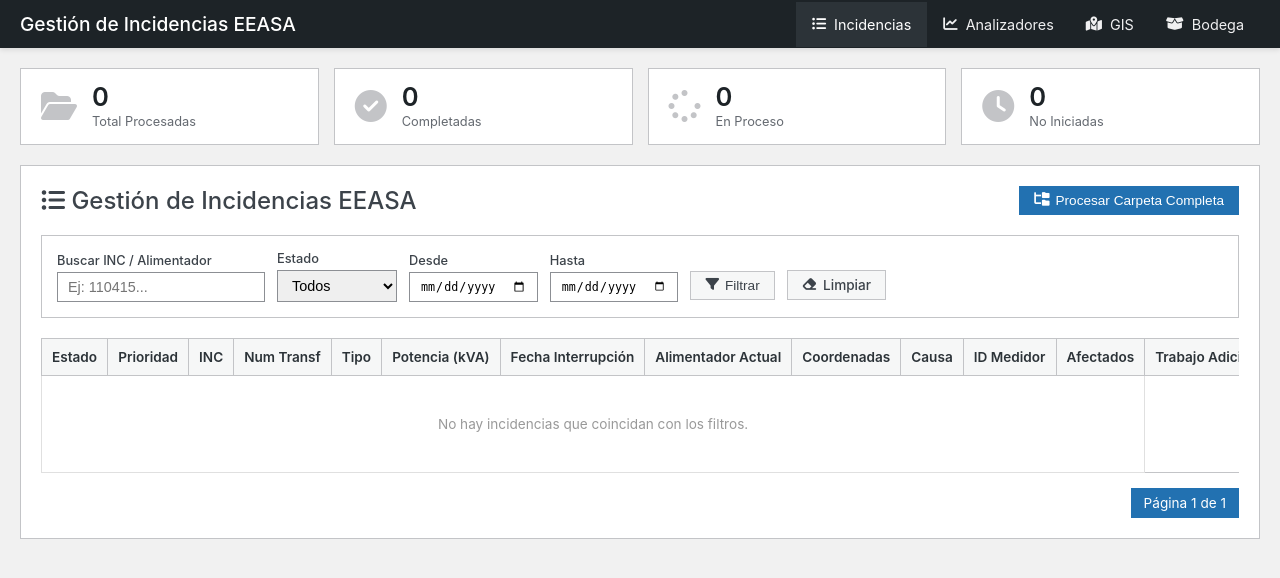
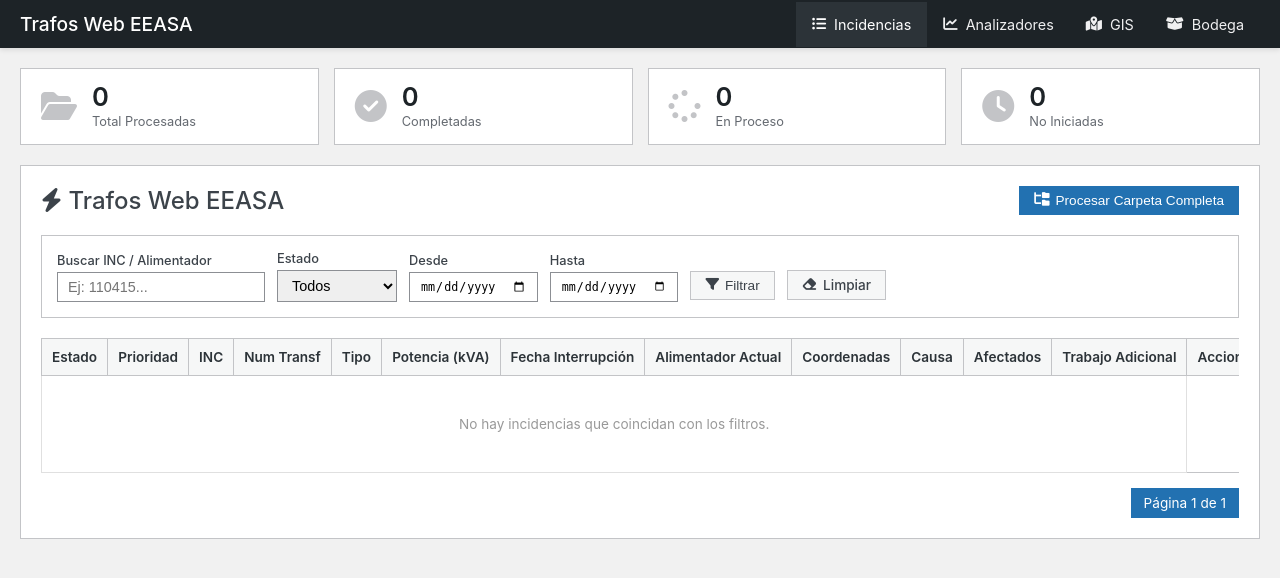
Before and after one commit to d4vhost/trafos_web, a FastAPI app: page /navegador in a window 1280 px wide. Shown: the top 578 px of the page. Run offline with FastAPI, Linux system fonts and the light colour scheme; parts of the project's set-up code (start-up, migrations or seed data) failed here and were passed over.

Commit message:
Remove ID Medidor column and update project name to Trafos Web EEASA

```diff
--- a/backend/templates/base.html
+++ b/backend/templates/base.html
@@ -3,7 +3,7 @@
 <head>
     <meta charset="UTF-8">
     <meta name="viewport" content="width=device-width, initial-scale=1.0">
-    <title>Gestión de Incidencias EEASA</title>
+    <title>Trafos Web EEASA</title>
     <!-- Evitar error 404 del favicon -->
     <link rel="icon" href="data:,">
     <!-- CSS Propio -->
@@ -16,7 +16,7 @@
     <!-- NAVBAR (Estilo WP Admin Bar) -->
     <nav class="navbar">
         <a href="/navegador" class="navbar-brand">
-            Gestión de Incidencias EEASA
+            Trafos Web EEASA
         </a>
         <div class="navbar-links">
             <a href="/navegador" {% if request.url.path == '/navegador' %}class="active"{% endif %}>
--- a/backend/templates/detalle.html
+++ b/backend/templates/detalle.html
@@ -104,7 +104,6 @@
         <div class="details-body data-grid">
             <div><div class="data-label">Nombre del Dispositivo</div><div class="data-value">{{ inc.dispositivo_nombre or 'N/A' }}</div></div>
             <div><div class="data-label">Tipo de Dispositivo</div><div class="data-value">{{ inc.dispositivo_tipo or 'N/A' }}</div></div>
-            <div><div class="data-label">ID Medidor</div><div class="data-value">{{ inc.id_medidor or 'N/A' }}</div></div>
         </div>
     </details>
 
--- a/backend/templates/navegador.html
+++ b/backend/templates/navegador.html
@@ -37,7 +37,7 @@
     <!-- MAIN PANEL -->
     <div class="card">
         <div style="display: flex; justify-content: space-between; align-items: center; margin-bottom: 20px;">
-            <h2 style="margin: 0; font-weight: 500;"><i class="fa-solid fa-list-ul"></i> Gestión de Incidencias EEASA</h2>
+            <h2 style="margin: 0; font-weight: 500;"><i class="fa-solid fa-bolt"></i> Trafos Web EEASA</h2>
             <div style="display: flex; gap: 10px;">
                 <button class="btn btn-primary" onclick="document.getElementById('modalProcesar').classList.add('active')">
                     <i class="fa-solid fa-folder-tree"></i> Procesar Carpeta Completa
@@ -91,7 +91,6 @@
                         <th>Alimentador Actual</th>
                         <th>Coordenadas</th>
                         <th>Causa</th>
-                        <th>ID Medidor</th>
                         <th>Afectados</th>
                         <th>Trabajo Adicional</th>
                         <th>Acciones</th>
@@ -123,7 +122,6 @@
                             {% endif %}
                         </td>
                         <td>{{ inc.causa or '' }}</td>
-                        <td>{{ inc.id_medidor or '' }}</td>
                         <td>{{ inc.afectados or '' }}</td>
                         <td style="text-transform: uppercase; font-size: 0.85em;">
                             {% if inc.tipo_cuadrilla == 'Trabajo Adicional' or inc.es_trabajo_adicional %}Sí requiere{% else %}No requiere{% endif %}
```
